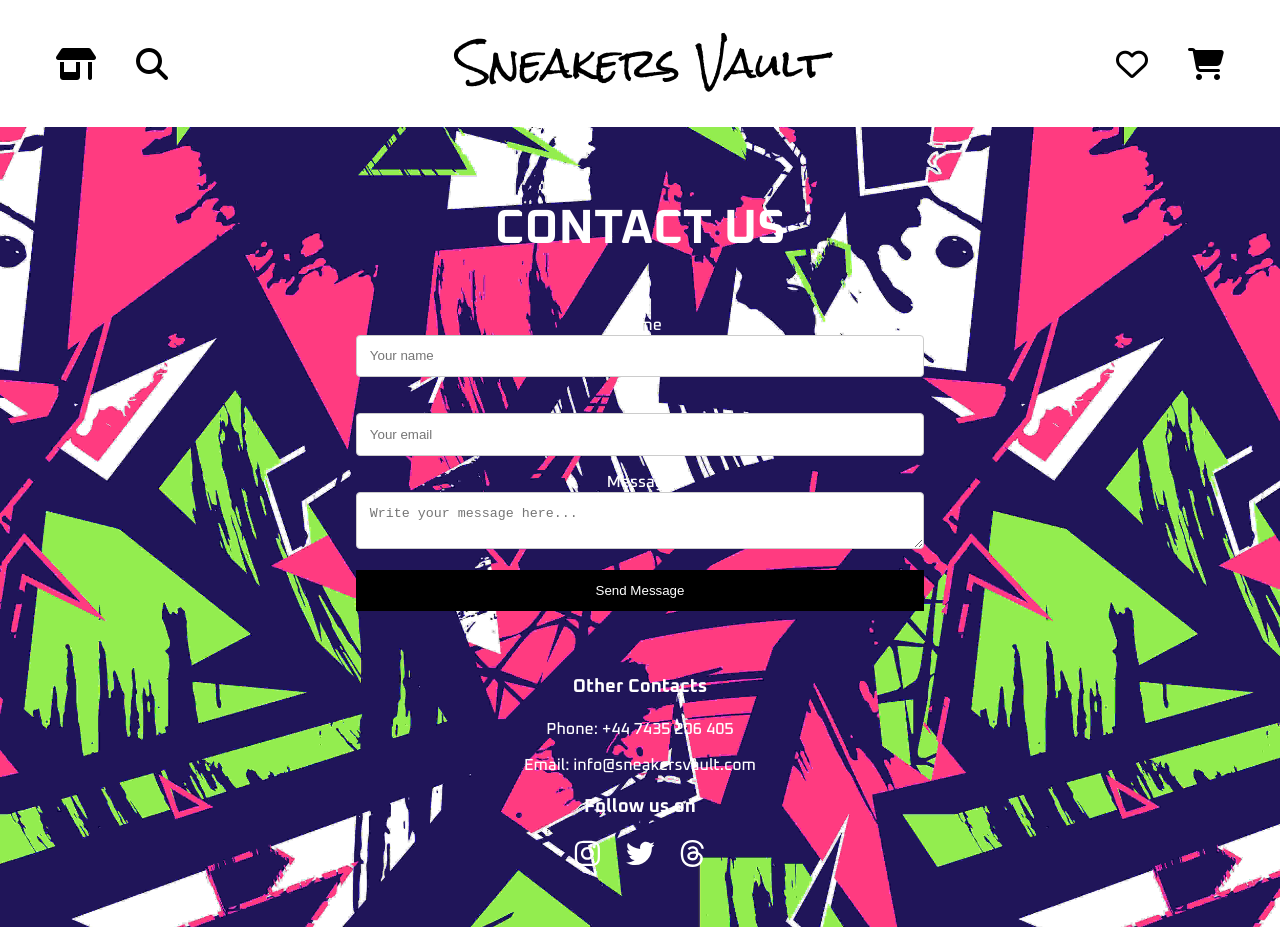
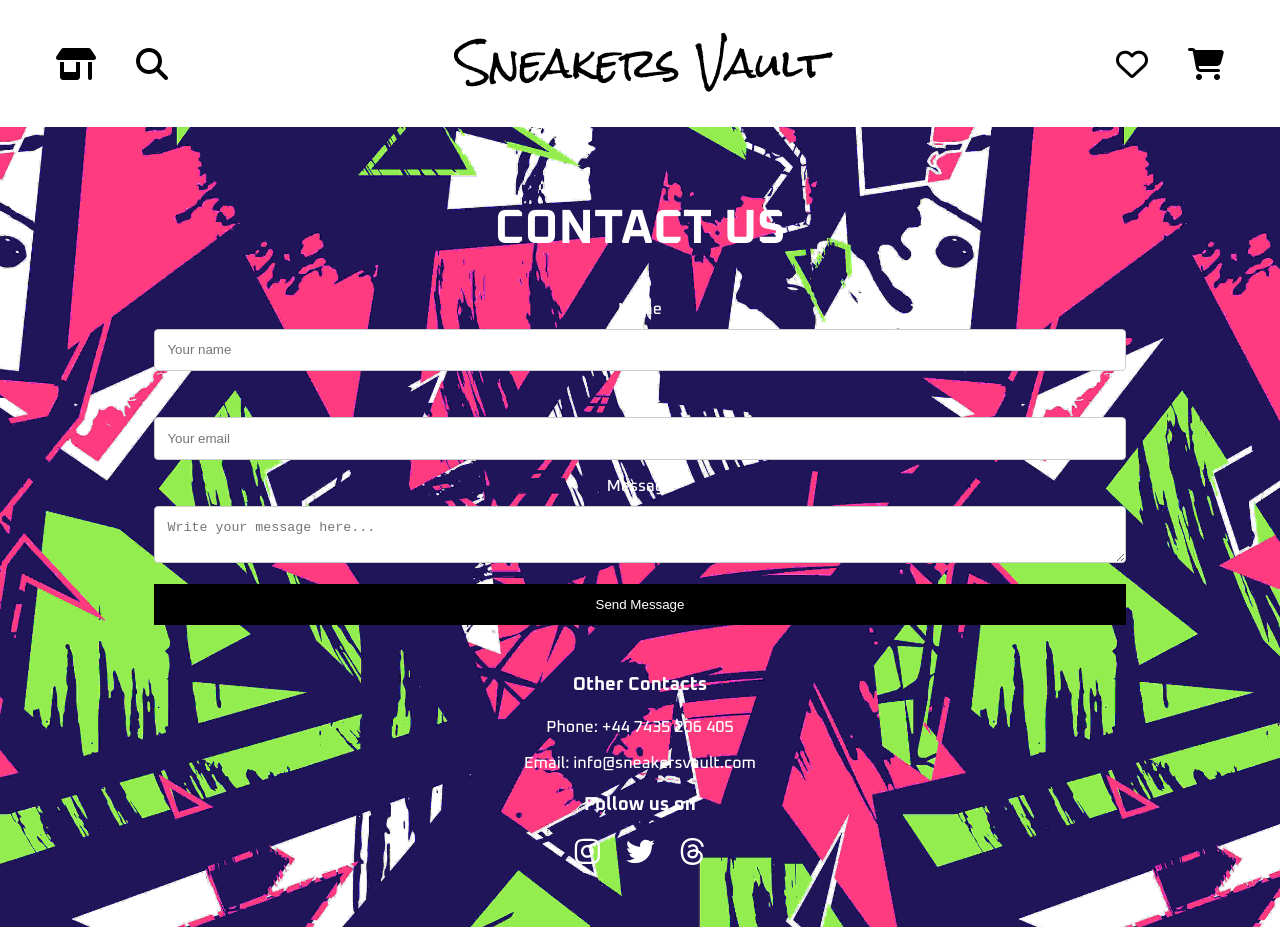
Before and after one commit to alelodato/sneakers-vault, a React (Vite) app in the folder sneakers-vault/: page /contact in a window 1280 px wide. Built offline with nearby package versions, Linux system fonts and the light colour scheme; a web font is replaced by a local one.

Commit message:
adjusted contact form inputs width

```diff
--- a/sneakers-vault/src/pages/Contact.module.css
+++ b/sneakers-vault/src/pages/Contact.module.css
@@ -24,20 +24,24 @@
 }
 
 .contactForm {
-  max-width: 600px;
-  width: 80%;
   display: flex;
   flex-direction: column;
   gap: 1rem;
-  padding: 1rem;
+  width: 80%;
 }
 
 .contactForm input,
 .contactForm textarea {
   width: 100%;
   padding: 0.8rem;
+  margin-top: 10px;
   border-radius: 4px;
   border: 1px solid #ccc;
+}
+
+.contactForm input {
+  display: flex;
+  flex-direction: column;
 }
 
 .contactForm button {
```
